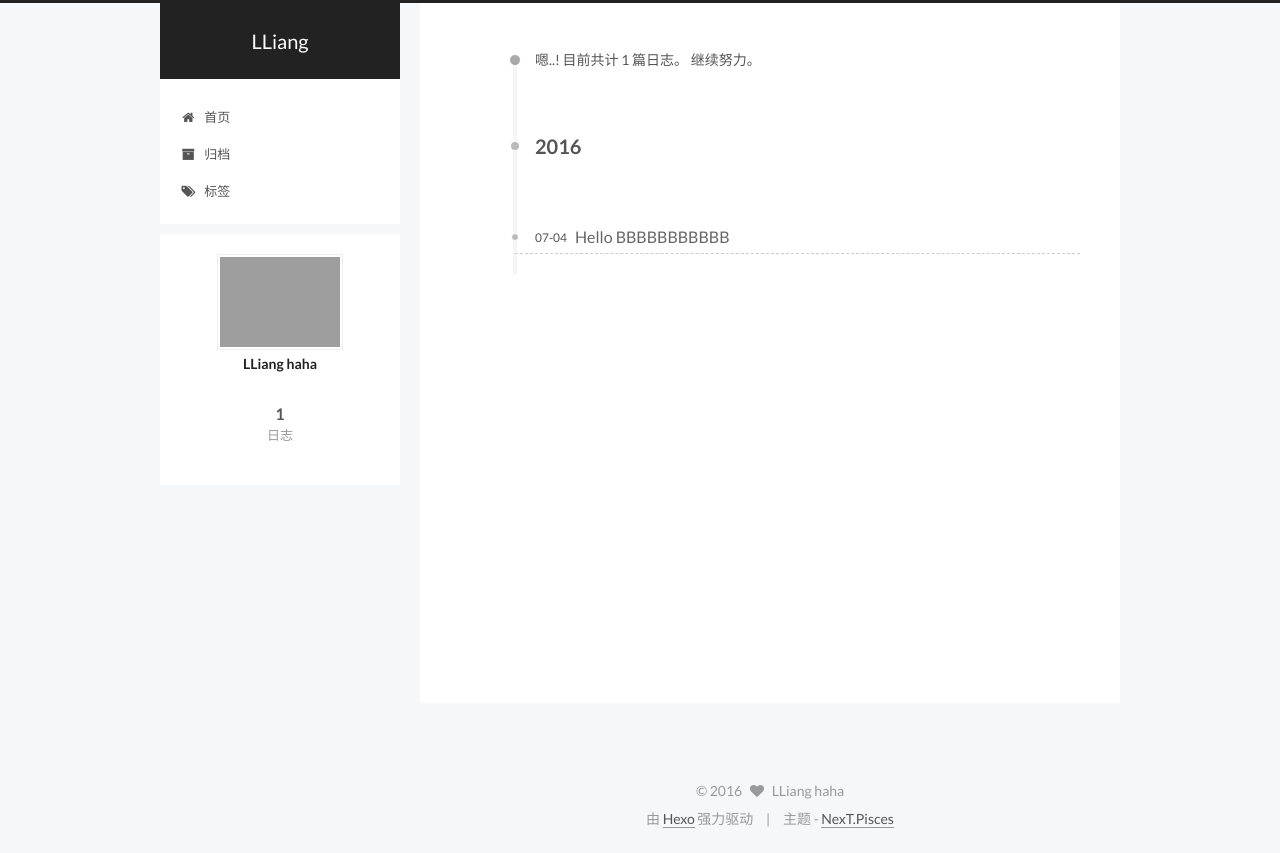
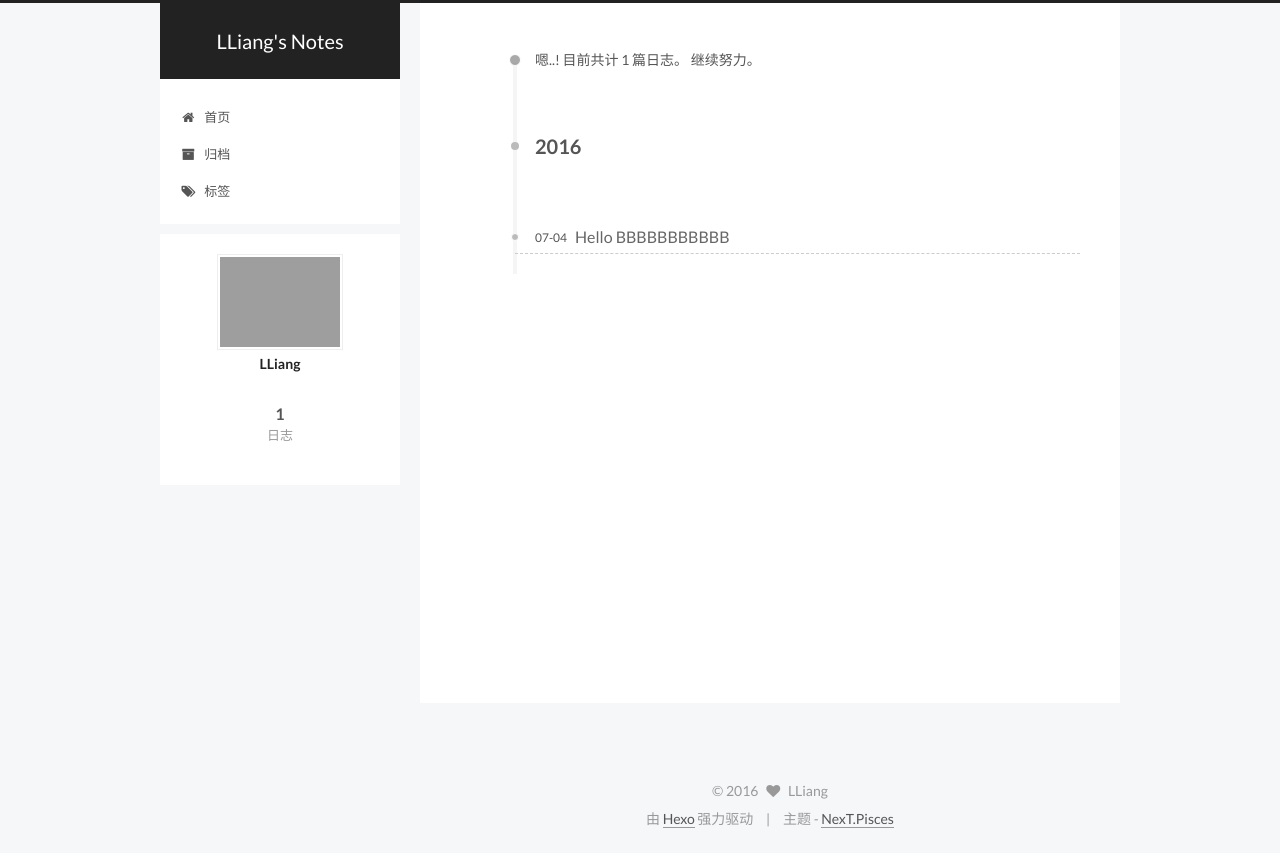
Before and after one commit to androidLLiang/androidLLiang.github.io, a plain HTML site: page archives/2016/07/index.html in a window 1280 px wide. Drawn offline with Linux system fonts and the light colour scheme; grey boxes are pictures that could not be loaded.

Commit message:
Site updated: 2016-07-11 19:13:23

```diff
--- a/archives/2016/07/index.html
+++ b/archives/2016/07/index.html
@@ -85,11 +85,11 @@
 
 
 <meta property="og:type" content="website">
-<meta property="og:title" content="LLiang">
+<meta property="og:title" content="LLiang's Notes">
 <meta property="og:url" content="http://yoursite.com/archives/2016/07/index.html">
-<meta property="og:site_name" content="LLiang">
+<meta property="og:site_name" content="LLiang's Notes">
 <meta name="twitter:card" content="summary">
-<meta name="twitter:title" content="LLiang">
+<meta name="twitter:title" content="LLiang's Notes">
 
 
 
@@ -112,7 +112,7 @@
 
   <link rel="canonical" href="http://yoursite.com/archives/2016/07/"/>
 
-  <title> 归档 | LLiang </title>
+  <title> 归档 | LLiang's Notes </title>
 </head>
 
 <body itemscope itemtype="http://schema.org/WebPage" lang="zh-Hans">
@@ -143,7 +143,7 @@
   <div class="custom-logo-site-title">
     <a href="/"  class="brand" rel="start">
       <span class="logo-line-before"><i></i></span>
-      <span class="site-title">LLiang</span>
+      <span class="site-title">LLiang's Notes</span>
       <span class="logo-line-after"><i></i></span>
     </a>
   </div>
@@ -302,8 +302,8 @@
         <div class="site-author motion-element" itemprop="author" itemscope itemtype="http://schema.org/Person">
           <img class="site-author-image" itemprop="image"
                src="/uploads/bb.jpg"
-               alt="LLiang haha" />
-          <p class="site-author-name" itemprop="name">LLiang haha</p>
+               alt="LLiang" />
+          <p class="site-author-name" itemprop="name">LLiang</p>
           <p class="site-description motion-element" itemprop="description"></p>
         </div>
         <nav class="site-state motion-element">
@@ -353,7 +353,7 @@
   <span class="with-love">
     <i class="fa fa-heart"></i>
   </span>
-  <span class="author" itemprop="copyrightHolder">LLiang haha</span>
+  <span class="author" itemprop="copyrightHolder">LLiang</span>
 </div>
 
 <div class="powered-by">
--- a/css/main.css
+++ b/css/main.css
@@ -1549,7 +1549,7 @@
   width: 4px;
   height: 4px;
   border-radius: 50%;
-  background: #1de31b;
+  background: #612929;
 }
 .links-of-blogroll {
   font-size: 13px;
```
Also changed, not shown: 2016/07/04/hello-world/index.html (+6 -6 lines), archives/2016/index.html (+8 -8 lines), archives/index.html (+8 -8 lines), index.html (+8 -8 lines).
